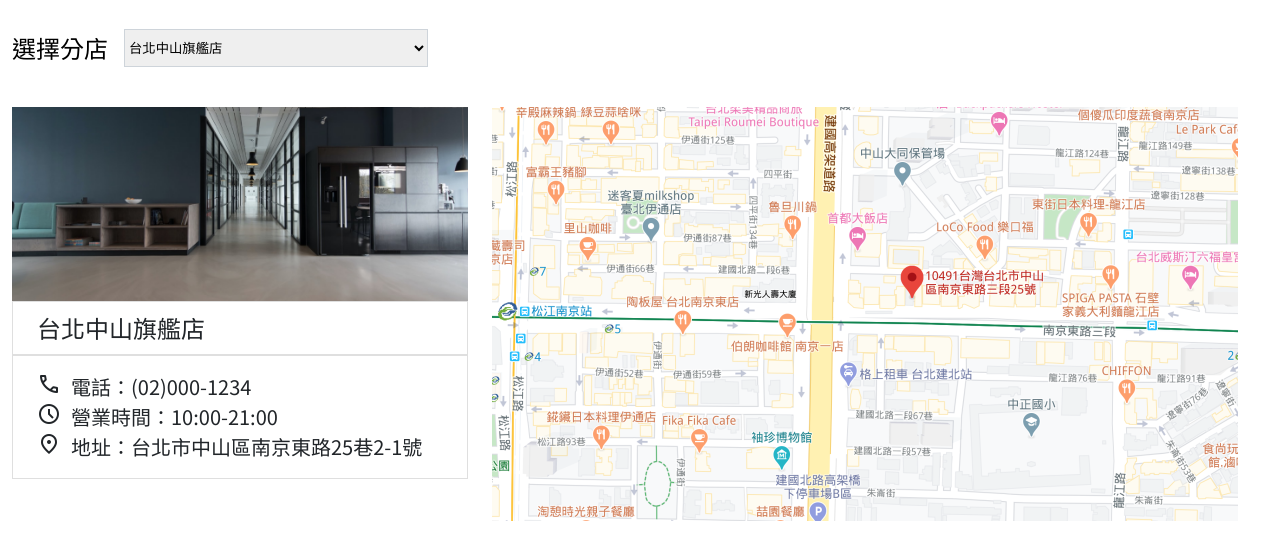
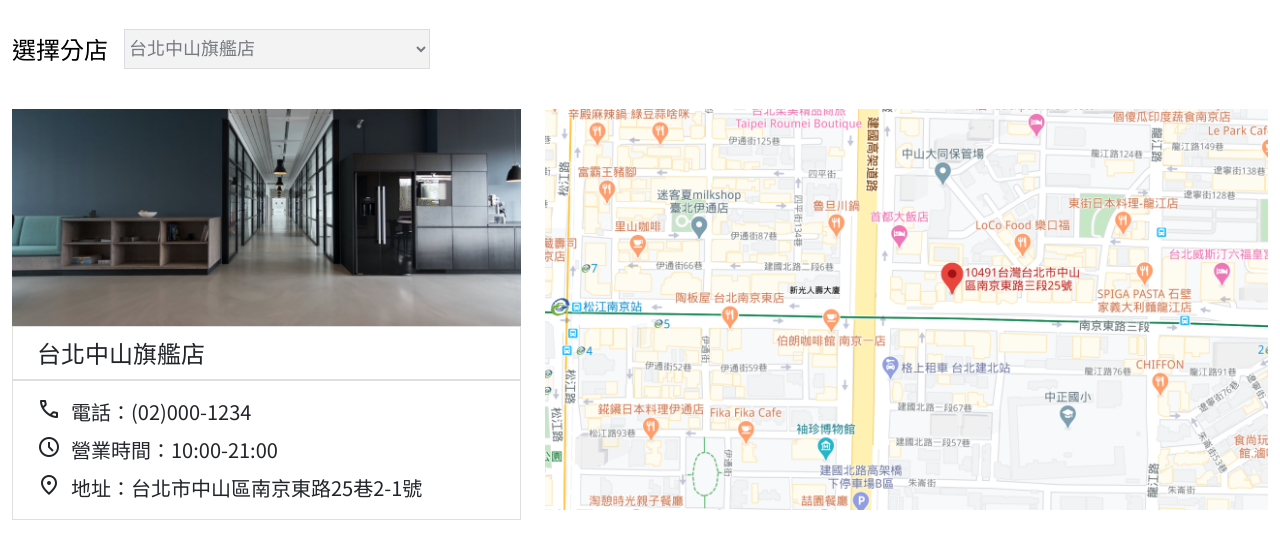
Before and after one commit to yoishere/maintaskw3-4, a website built with Vite: page pages/store.html in a window 1280 px wide. Shown: the part 171-730 px from the top of the page. Built offline with nearby package versions, Linux system fonts and the light colour scheme.

Commit message:
修正助教指點區

```diff
--- a/assets/scss/helper/_mixin.scss
+++ b/assets/scss/helper/_mixin.scss
@@ -1,9 +1,15 @@
+// @mixin mobile {
+//     @media (max-width:767px){
+//         @content;
+//     }
+// }
+// @mixin pad {
+//     @media (max-width:992px){
+//         @content;
+//     }
+// }
+
 @mixin mobile {
-    @media (max-width:767px){
-        @content;
-    }
-}
-@mixin pad {
     @media (max-width:992px){
         @content;
     }
--- a/assets/scss/layout/_footer.scss
+++ b/assets/scss/layout/_footer.scss
@@ -8,11 +8,11 @@
 
 
 .footerContainer{
-  max-width: 1032px;
+  max-width: 1320px;
   margin: 0 auto;
   padding: 48px  12px 0;
   @include mobile{
-    padding: 27px 14px 24px ;
+    padding: 27px 12px 24px ;
   }
 }
 a{
--- a/assets/scss/layout/_header.scss
+++ b/assets/scss/layout/_header.scss
@@ -1,5 +1,5 @@
 .header-container{
-  max-width: 1032px;
+  max-width: 1320px;
   margin: 0 auto;
   padding: 0 12px;
   @include mobile{
--- a/assets/scss/pages/_index.scss
+++ b/assets/scss/pages/_index.scss
@@ -8,7 +8,7 @@
   margin: 0 auto;
   padding: 80px 12px;
   @include mobile{
-    padding: 40px 13px;
+    padding: 40px 12px;
   }
 }
 
--- a/assets/scss/pages/_store.scss
+++ b/assets/scss/pages/_store.scss
@@ -7,7 +7,7 @@
     margin: 0 auto;
     padding: 0 12px;
     @include mobile{
-      padding: 0 13px;
+      padding: 0 12px;
     }
   }
   img{
@@ -49,11 +49,14 @@
     font-size: 20px;
 }
 
+
+  /***section1 start***/
+
 .storesite-h4{
     font-size: 18px;
+    line-height: 1.5;
     color: #495057;
 }
-  /***section1 stat***/
 .opacity-75{
     opacity: 0.75;}
 
@@ -61,11 +64,11 @@
     border: 1px solid #CED4DA;
 }
 
-.h34w308{
-    height: 38px;
-    width: 304px;
+.h40w306{
+    height: 40px;
+    width: 306px;
     @include mobile{
-        height: 38px;
+        height: 40px;
         width: calc(100% - 112px);
     }
 }
@@ -79,28 +82,28 @@
 
   /***section2(card) stat***/
 
-
-.storesite-card{
-    flex:0.37;
-}
-
-.googlemap{
-    flex:0.63;
-}
-
-.storesite-d-flex{
-    display: flex;
-
+.grid{
+    display:grid;
+    grid-template-columns: repeat(12, 1fr);
+    gap: 24px;
     @include mobile{
         display: block;
     }
 }
+.storesite-card{
+    grid-column: span 5;
+}
 
-.g24{
-    gap: 24px;
+.googlemap{
+    grid-column: span 7;
 }
+
 .mb80{
-    margin-bottom: 80px;}
+    margin-bottom: 80px;
+    @include mobile{
+        margin-bottom: 64px;
+    }
+}
 
 .color-darkgrey{
     color: #212529;
@@ -121,6 +124,9 @@
 .ps-10{
     padding-left: 10px;
 }
+.pb-8{
+    padding-bottom: 8px;
+}
 .d-flex{
     display: flex;
 }
@@ -129,7 +135,7 @@
 }
 
 .googlemap{
-    width: 100%;
+    max-width: 100%;
     @include mobile {
         margin-top: 24px;
         margin-bottom: 64px;
--- a/pages/store.html
+++ b/pages/store.html
@@ -15,7 +15,7 @@
         <div class="storesite-h1">門市據點</div>
         <div class="select-form">
             <label for="whichstore" class="storesite-h2 h2-me">選擇分店</label>
-            <select name="whichstore" id="taipeiflagship" class="h4-border h34w308">
+            <select name="whichstore" id="taipeiflagship" class="h4-border h40w306 storesite-h4 opacity-75">
                 <option value="taipeiflagship" class="storesite-h4 opacity-75">台北中山旗艦店</option>
                 <option value="yard" class="storesite-h4 opacity-75">台北綠園店</option>
                 <option value="taichungflagship" class="storesite-h4 opacity-75">台中清水旗艦店</option>
@@ -26,7 +26,7 @@
     </div>
 </section>
 <section class="mt40">
-    <div class="store-container storesite-d-flex g24 mb80">
+    <div class="store-container grid storesite-d-flex mb80">
         <div class="storesite-card color-darkgrey">
             <div class="storecover">
                 <img src="../assets/images/storepage-1.png" alt="storepage-1">
@@ -35,11 +35,11 @@
             <div class="contactstore storesite-card-border">
                 <div class="storesite-tel d-flex">
                     <span class="material-symbols-outlined">call</span>
-                    <div class="storesite-h3 ps-10">電話：(02)000-1234</div>
+                    <div class="storesite-h3 ps-10 pb-8">電話：(02)000-1234</div>
                 </div>
                 <div class="storesite-time d-flex">
                     <span class="material-symbols-outlined">schedule</span>
-                    <div class="storesite-h3 ps-10">營業時間：10:00-21:00</div>
+                    <div class="storesite-h3 ps-10 pb-8">營業時間：10:00-21:00</div>
                 </div>
                 <div class="storesite-site d-flex">
                     <span class="material-symbols-outlined">location_on</span>
```
